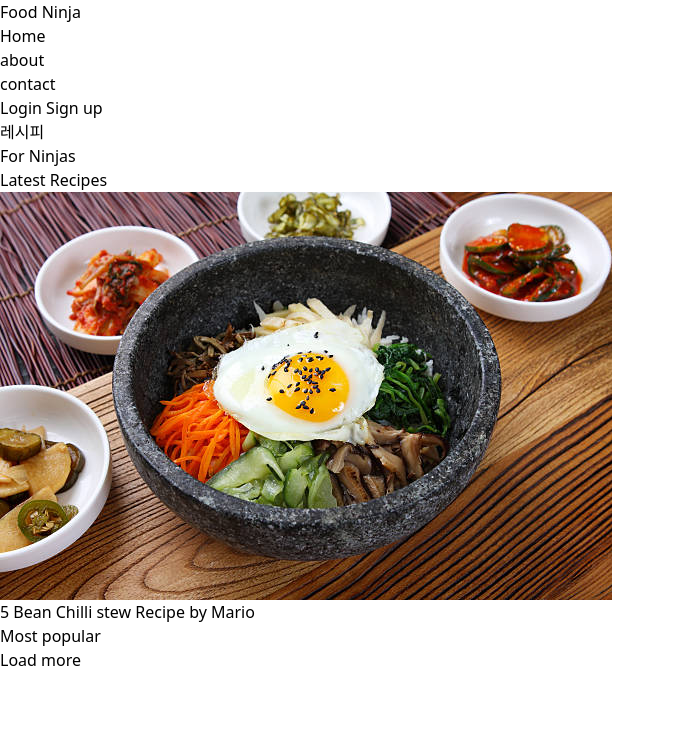
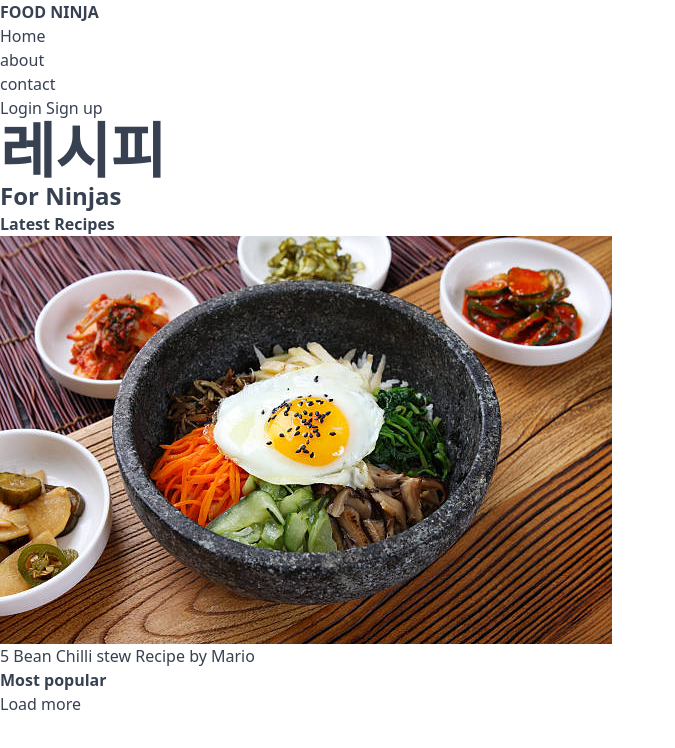
Before and after one commit to Nifskor/tailwind-css-study, a website: page public/index.html in a window 1280 px wide. Shown: the whole page, without its empty margins (0-675 px from the left). Drawn offline with nearby package versions, Linux system fonts and the light colour scheme.

Commit message:
lesson 2 study

```diff
--- a/public/index.html
+++ b/public/index.html
@@ -6,13 +6,14 @@
     <meta http-equiv="X-UA-Compatible">
     <title>Document</title>
     <link rel="stylesheet"  href="styles.css">
+    <script src="https://cdn.tailwindcss.com"></script>  <!-- 해당 내용을 넣어야 정상작동함-->
 </head>
-<body>
+<body class="text-gray-700">
 <div>  <!-- content srapper -->
     <div>
         <nav>
             <div>
-                <h1>
+                <h1 class="font-bold uppercase">
                     <a href="/">Food Ninja</a>
                 </h1>
             </div>
@@ -42,11 +43,12 @@
             <a href="#"> Sign up</a>
         </div>
         <header>
-            <h2> 레시피</h2>
-            <h3> For Ninjas </h3>
+            <!--https://v2.tailwindcss.com/docs/font-size 해당 문서를 참조 -->
+            <h2 class="text-gray-700 text-6xl font-semibold"> 레시피</h2>
+            <h3 class="text-2xl font-semibold"> For Ninjas </h3>
         </header>
         <div>
-            <h4> Latest Recipes</h4>
+            <h4  class="font-bold"> Latest Recipes</h4>
             <!-- cards go here -->
             <div>
                 <img src="img/img1.jpeg" alt="img1">
@@ -57,7 +59,7 @@
             </div>
         </div>
         <!-- end div 3 stop -->
-         <h4> Most popular </h4>
+         <h4 class="font-bold"> Most popular </h4>
         <div>
             <!-- cards go here -->
             <div>
```
Also changed, not shown: README.md.
